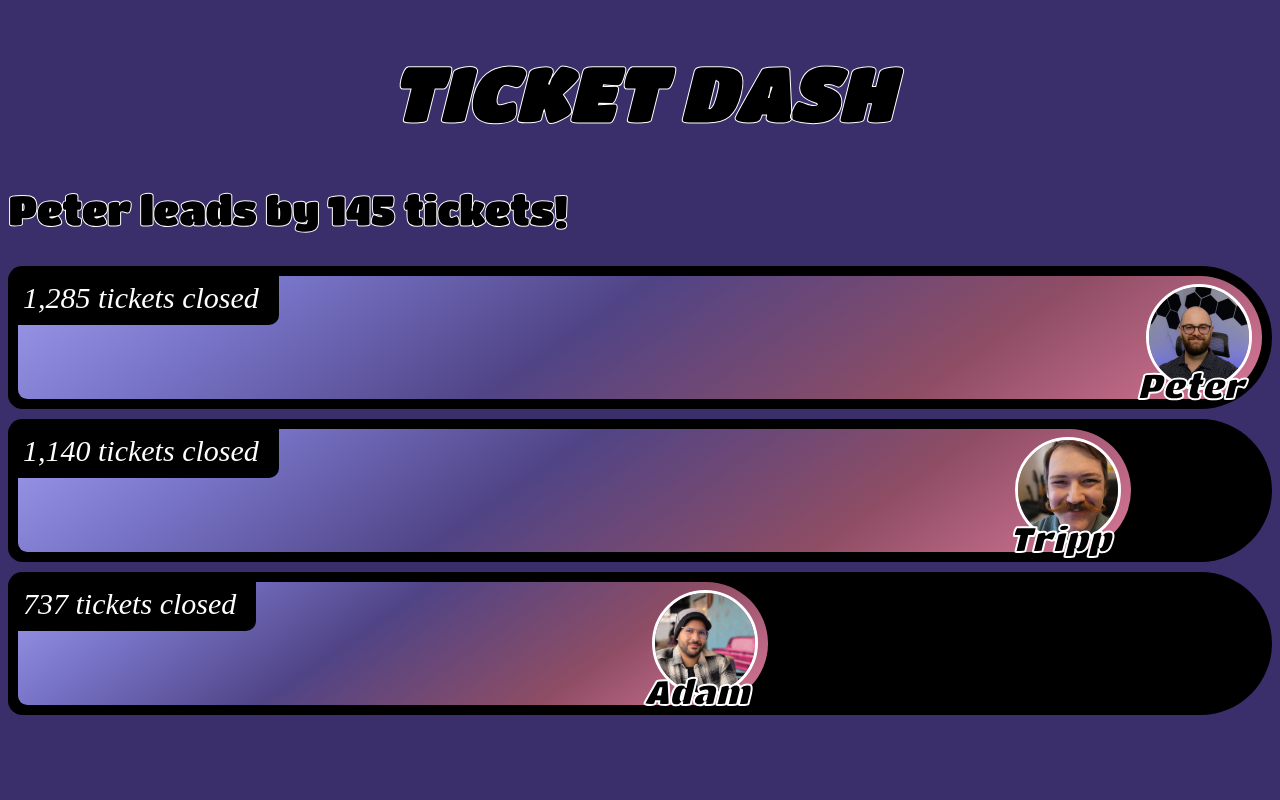
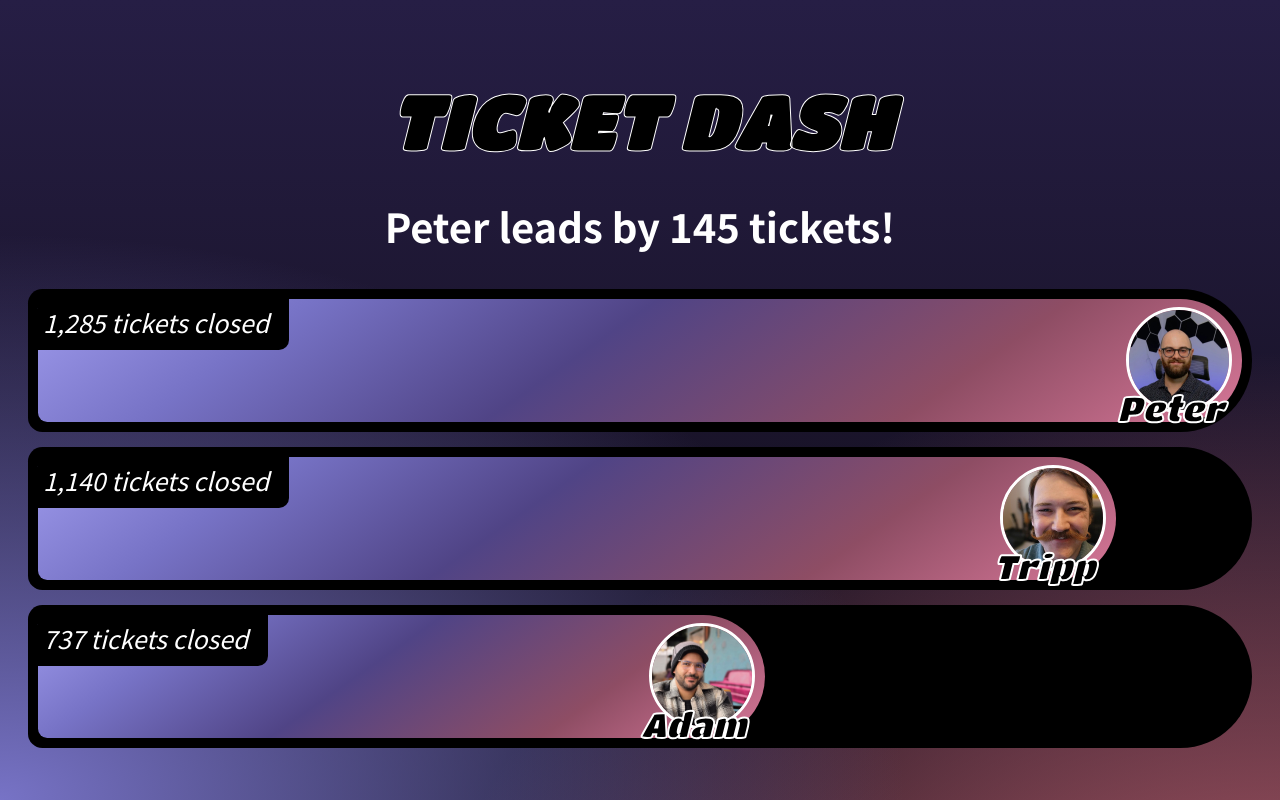
Before and after one commit to PxlH00t/TicketDash, a plain HTML site: page index.html in a window 1280 px wide. Drawn offline with Linux system fonts and the light colour scheme.

Commit message:
ticket dash

```diff
--- a/index.html
+++ b/index.html
@@ -9,7 +9,7 @@
     <script src="script.js" defer></script>
     <link rel="preconnect" href="https://fonts.googleapis.com">
     <link rel="preconnect" href="https://fonts.gstatic.com" crossorigin>
-    <link href="https://fonts.googleapis.com/css2?family=Titan+One&display=swap" rel="stylesheet">
+    <link href="https://fonts.googleapis.com/css2?family=Noto+Sans+JP:wght@100..900&family=Titan+One&display=swap" rel="stylesheet">
 </head>
 <body>
     <h1><i>TICKET DASH</i></h1>
--- a/style.css
+++ b/style.css
@@ -1,5 +1,25 @@
 body {
-    background-color: #3b2f6b;
+    padding: 20px;
+    background:
+        radial-gradient(
+            ellipse at 0% 100%,
+            #7773C6 0%,
+            transparent 50%
+        ),
+        radial-gradient(
+            ellipse at 100% 150%,
+            #E87889 0%,
+            transparent 50%
+        ),
+        linear-gradient(
+            to bottom,
+            #261e45 0%,
+            #151020 75%,
+            #0c0914 100%
+        );
+
+    background-repeat: no-repeat;
+    background-attachment: fixed;
 }
 
 h1 {
@@ -7,12 +27,14 @@ h1 {
     font-size: 75px;
     -webkit-text-stroke: 1px white;
     text-align: center;
+    margin-bottom: 0px;
 }
 
 #race-results {
-    font-family: 'Titan One';
+    font-family: 'Noto Sans JP';
+    color: white;
+    text-align: center;
     font-size: 40px;
-    -webkit-text-stroke: 1px white;
 }
 
 .race-track{
@@ -21,7 +43,7 @@ h1 {
     border-radius: 20px 100px 100px 20px;
     position: relative;
     display: flex;
-    margin-bottom: 10px;
+    margin-bottom: 15px;
 }
 
 .ticket-container {
@@ -34,8 +56,9 @@ h1 {
 }
 
 .tickets {
+    font-family: 'Noto Sans JP';
     color: white;
-    font-size: 30px;
+    font-size: 25px;
     z-index: 40;
 }
 
```
